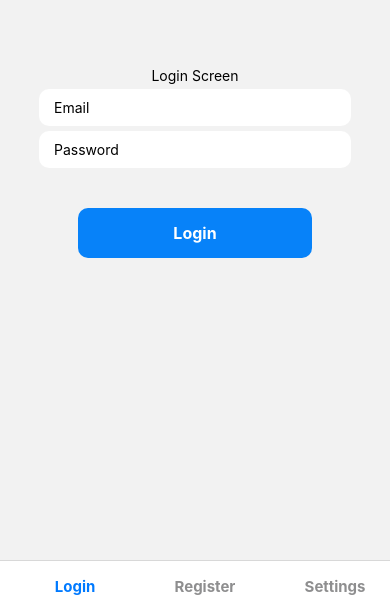
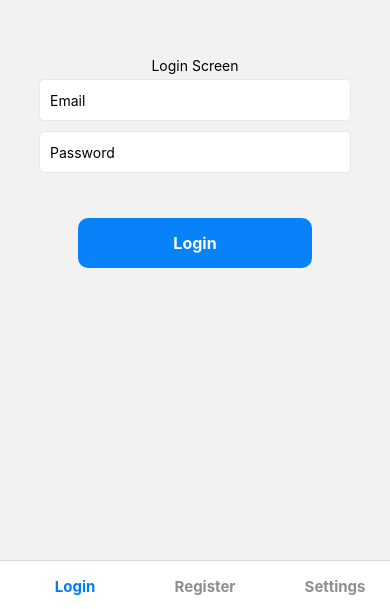
Before and after one commit to MichalGruszczak/ReactNative_BaseStuff, a React Native app: screen /Login in a window 390 px wide. Shown: the part 235-844 px from the top of the page. Built offline with nearby package versions, Linux system fonts and the light colour scheme.

Commit message:
Add react-hook-form to login and register

```diff
--- a/package.json
+++ b/package.json
@@ -15,9 +15,11 @@
     "@react-navigation/native": "^6.0.11",
     "@react-navigation/native-stack": "^6.7.0",
     "react": "18.0.0",
+    "react-hook-form": "^7.34.0",
     "react-native": "0.69.2",
     "react-native-safe-area-context": "^4.3.1",
-    "react-native-screens": "^3.15.0"
+    "react-native-screens": "^3.15.0",
+    "uuid": "^8.3.2"
   },
   "devDependencies": {
     "@babel/core": "^7.12.9",
@@ -27,6 +29,7 @@
     "@types/jest": "^26.0.23",
     "@types/react-native": "^0.69.3",
     "@types/react-test-renderer": "^18.0.0",
+    "@types/uuid": "^8.3.4",
     "@typescript-eslint/eslint-plugin": "^5.31.0",
     "@typescript-eslint/parser": "^5.31.0",
     "babel-jest": "^26.6.3",
--- /dev/null
+++ b/src/components/CustomInput/CustomInput.tsx
@@ -0,0 +1,74 @@
+import React from "react";
+import { Controller } from "react-hook-form";
+import { View, Text, TextInput, StyleSheet } from "react-native";
+
+type CustomInputProps = {
+  control: any;
+  name: string;
+  rules?: object;
+  placeholder?: string;
+  secureTextEntry?: boolean;
+};
+
+const CustomInput = ({
+  control,
+  name,
+  rules = {},
+  placeholder,
+  secureTextEntry = false,
+}: CustomInputProps) => {
+  return (
+    <Controller
+      control={control}
+      name={name}
+      rules={rules}
+      render={({
+        field: { value, onChange, onBlur },
+        fieldState: { error },
+      }) => (
+        <>
+          <View
+            style={[
+              styles.container,
+              { borderColor: error ? "red" : "#e8e8e8" },
+            ]}
+          >
+            <TextInput
+              value={value}
+              onChangeText={onChange}
+              onBlur={onBlur}
+              placeholder={placeholder}
+              style={styles.input}
+              secureTextEntry={secureTextEntry}
+              autoCapitalize="none"
+            />
+          </View>
+          {error && (
+            <Text style={{ color: "red", alignSelf: "stretch" }}>
+              {error.message || "Error"}
+            </Text>
+          )}
+        </>
+      )}
+    />
+  );
+};
+
+const styles = StyleSheet.create({
+  container: {
+    backgroundColor: "white",
+    width: "100%",
+
+    borderColor: "#e8e8e8",
+    borderWidth: 1,
+    borderRadius: 5,
+
+    paddingHorizontal: 10,
+    marginVertical: 5,
+  },
+  input: {
+    height: 40,
+  },
+});
+
+export default CustomInput;
--- a/src/components/index.ts
+++ /dev/null
@@ -1 +0,0 @@
-export default {};
--- a/src/screens/Login/Login.tsx
+++ b/src/screens/Login/Login.tsx
@@ -1,42 +1,62 @@
-import React, { useState } from "react";
+import React from "react";
+import { useForm } from "react-hook-form";
 import {
   KeyboardAvoidingView,
   StyleSheet,
   Text,
-  TextInput,
   TouchableOpacity,
   View,
 } from "react-native";
 
+import CustomInput from "../../components/CustomInput/CustomInput";
+
+type LoginFormData = {
+  email: string;
+  password: string;
+};
+
 const Login = () => {
-  const [email, setEmail] = useState("");
-  const [password, setPassword] = useState("");
-
-  const handleLogin = () => {
-    console.log("Login");
-  };
+  const { control, handleSubmit } = useForm({
+    defaultValues: {
+      email: "",
+      password: "",
+    },
+  });
+  // TODO - with Firebase
+  const handleLogin = (data: LoginFormData) => console.log(data);
 
   return (
     <KeyboardAvoidingView style={styles.container} behavior="padding">
       <Text>Login Screen</Text>
       <View style={styles.inputContainer}>
-        <TextInput
+        {/*  */}
+        <CustomInput
+          name="email"
           placeholder="Email"
-          value={email}
-          onChangeText={(text) => setEmail(text)}
-          style={styles.input}
+          rules={{
+            required: "Email is required",
+            pattern: {
+              value: /^[A-Z0-9._%+-]+@[A-Z0-9.-]+\.[A-Z]{2,}$/i,
+              message: "Invalid email address",
+            },
+          }}
+          control={control}
         />
-        <TextInput
+        {/*  */}
+        <CustomInput
+          name="password"
           placeholder="Password"
-          value={password}
-          onChangeText={(text) => setPassword(text)}
-          style={styles.input}
+          rules={{ required: "Password is required" }}
+          control={control}
           secureTextEntry
         />
       </View>
 
       <View style={styles.buttonContainer}>
-        <TouchableOpacity onPress={handleLogin} style={styles.button}>
+        <TouchableOpacity
+          onPress={handleSubmit(handleLogin)}
+          style={styles.button}
+        >
           <Text style={styles.buttonText}>Login</Text>
         </TouchableOpacity>
       </View>
@@ -91,4 +111,7 @@ const styles = StyleSheet.create({
     fontWeight: "700",
     fontSize: 16,
   },
+  errorMessage: {
+    color: "red",
+  },
 });
--- a/src/screens/Register/Register.tsx
+++ b/src/screens/Register/Register.tsx
@@ -1,66 +1,101 @@
 import CheckBox from "@react-native-community/checkbox";
-import React, { useState } from "react";
+import React from "react";
+import { useForm } from "react-hook-form";
 import {
   KeyboardAvoidingView,
   StyleSheet,
   Text,
-  TextInput,
   TouchableOpacity,
   View,
 } from "react-native";
+// import { v4 as uuidv4 } from "uuid";
+
+import CustomInput from "../../components/CustomInput/CustomInput";
+
+type RegisterFormData = {
+  name: string;
+  email: string;
+  password: string;
+  confirmPassword: string;
+  isAdmin: any;
+};
 
 const Register = () => {
-  const [name, setName] = useState("");
-  const [city, setCity] = useState("");
-  const [email, setEmail] = useState("");
-  const [password, setPassword] = useState("");
-  const [isAdminSelected, setIsAdminSelected] = useState(false);
+  const { control, handleSubmit } = useForm({
+    defaultValues: {
+      name: "",
+      email: "",
+      password: "",
+      confirmPassword: "",
+      isAdmin: false,
+    },
+  });
 
-  const handleRegister = () => {
-    console.log("Register");
-  };
+  // TODO - with Firebase
+  const handleRegister = (data: RegisterFormData) => console.log(data);
 
   return (
     <KeyboardAvoidingView style={styles.container} behavior="padding">
       <Text>Register Screen</Text>
       <View style={styles.inputContainer}>
-        <TextInput
+        <CustomInput
+          name="name"
           placeholder="Name"
-          value={name}
-          onChangeText={(text) => setName(text)}
-          style={styles.input}
+          rules={{
+            required: "Name is required",
+            minLength: {
+              value: 3,
+              message: "Name must have at least 3 characters",
+            },
+          }}
+          control={control}
         />
-        <TextInput
-          placeholder="City"
-          value={city}
-          onChangeText={(text) => setCity(text)}
-          style={styles.input}
+        <CustomInput
+          name="email"
+          placeholder="Email"
+          rules={{
+            required: "Email is required",
+            pattern: {
+              value: /^[A-Z0-9._%+-]+@[A-Z0-9.-]+\.[A-Z]{2,}$/i,
+              message: "Invalid email address",
+            },
+          }}
+          control={control}
         />
-        <TextInput
-          placeholder="Email"
-          value={email}
-          onChangeText={(text) => setEmail(text)}
-          style={styles.input}
-        />
-        <TextInput
+        <CustomInput
+          name="password"
           placeholder="Password"
-          value={password}
-          onChangeText={(text) => setPassword(text)}
-          style={styles.input}
+          rules={{
+            required: "Password is required",
+            minLength: {
+              value: 3,
+              message: "Name must have at least 3 characters",
+            },
+          }}
+          control={control}
           secureTextEntry
         />
-        <View style={styles.checkboxContainer}>
-          <CheckBox
-            value={isAdminSelected}
-            onValueChange={setIsAdminSelected}
-            style={styles.checkbox}
-          />
-          <Text style={styles.label}>Are you Admin?</Text>
-        </View>
+        <CustomInput
+          name="confirmPassword"
+          placeholder="Confirm Password"
+          rules={{
+            required: "Please confirm password",
+          }}
+          control={control}
+          secureTextEntry
+        />
+        {/*  */}
+        {/*  */}
+
+        {/*  */}
+        {/*  */}
       </View>
 
       <View style={styles.buttonContainer}>
-        <TouchableOpacity onPress={handleRegister} style={styles.button}>
+        <TouchableOpacity
+          onPress={handleSubmit(handleRegister)}
+          style={styles.button}
+        >
           <Text style={styles.buttonText}>Register</Text>
         </TouchableOpacity>
       </View>
@@ -79,13 +114,6 @@ const styles = StyleSheet.create({
   inputContainer: {
     marginTop: 10,
     width: "80%",
-  },
-  input: {
-    backgroundColor: "white",
-    paddingHorizontal: 15,
-    paddingVertical: 10,
-    borderRadius: 10,
-    marginTop: 5,
   },
   buttonContainer: {
     width: "60%",
@@ -116,14 +144,4 @@ const styles = StyleSheet.create({
     fontWeight: "700",
     fontSize: 16,
   },
-  checkboxContainer: {
-    marginTop: 20,
-    flexDirection: "row",
-  },
-  checkbox: {
-    alignSelf: "center",
-  },
-  label: {
-    margin: 8,
-  },
 });
```
Also changed, not shown: 2 other files (tests, documents, lock files or other folders).
